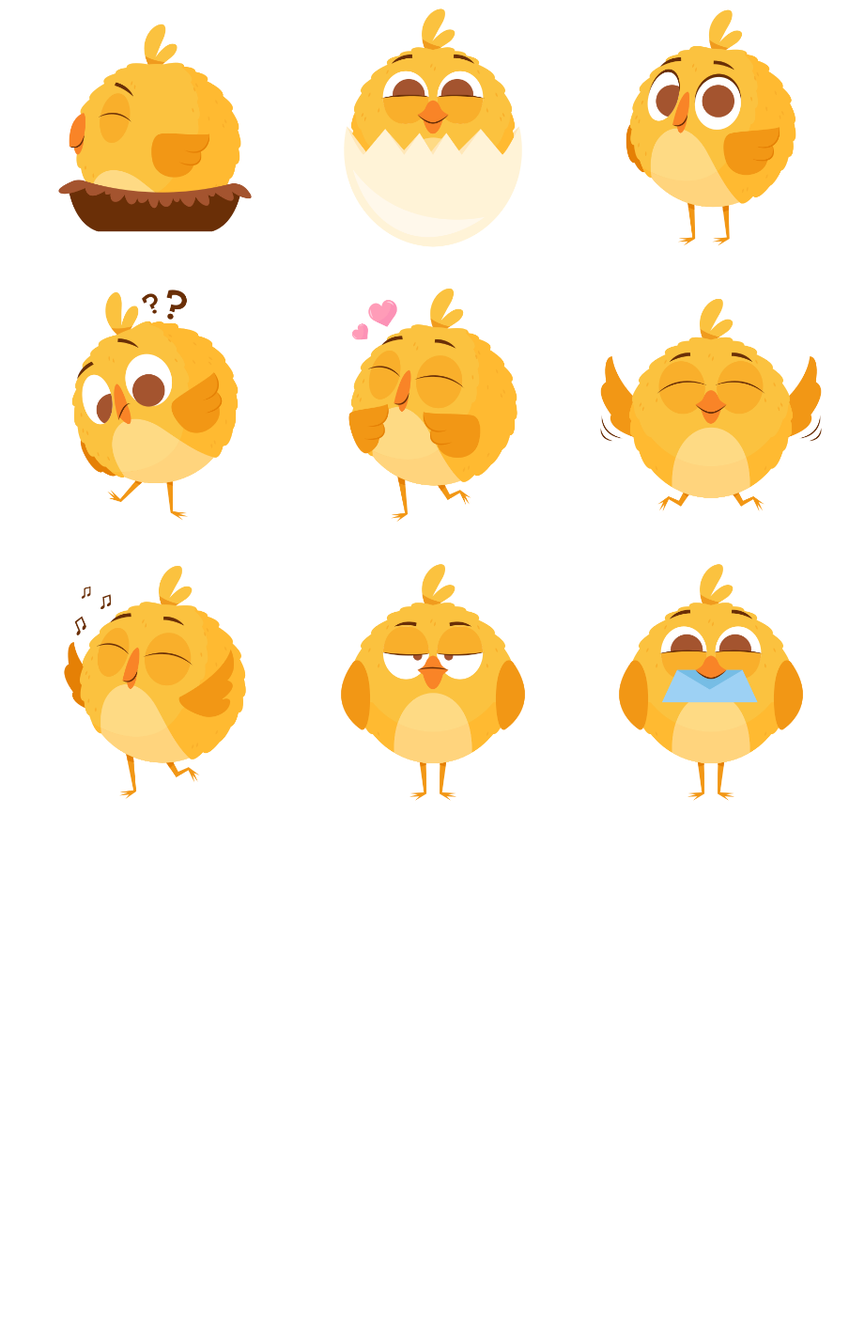
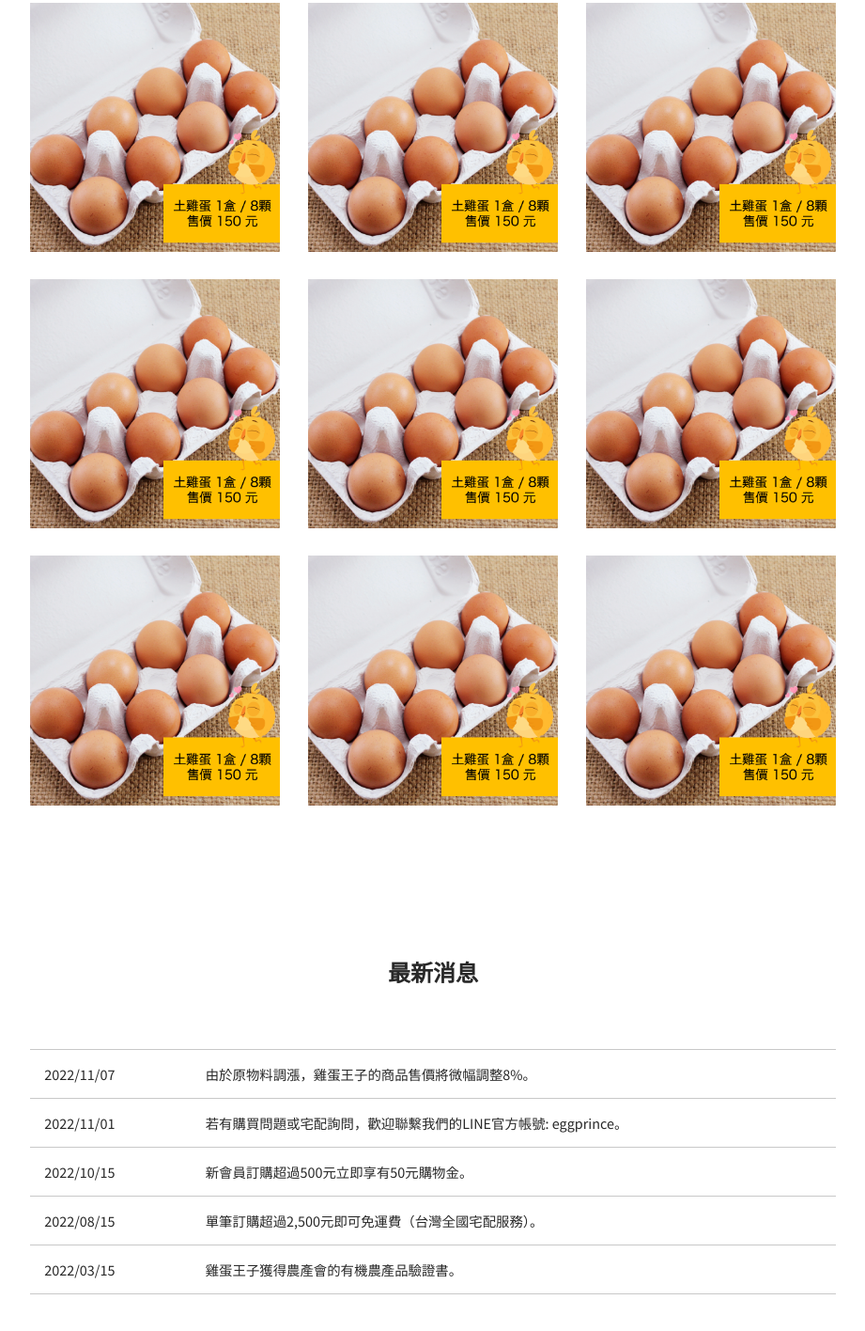
Before and after one commit to szuyuchen/HTML-CSS-company-lp-practice, a plain HTML site: page index.html in a window 1280 px wide. Shown: the part 1230-2646 px from the top of the page at 94% size, without its empty margins (179-1100 px from the left). Before the commit the page ends 2248 px from the top, so only its background shows below. Drawn offline with Linux system fonts and the light colour scheme; some packages are replaced by stand-ins of ours.

Commit message:
change intro images and add news area

```diff
--- a/index.html
+++ b/index.html
@@ -21,7 +21,7 @@
       <ul>
         <li><a href="#about">關於我們</a></li>
         <li><a href="#intro">商品介紹</a></li>
-        <li><a href="#order">訂購方式</a></li>
+        <li><a href="#news">最新消息</a></li>
         <li><a href="#contact">聯繫我們</a></li>
         <li><a href="https://www.facebook.com/" target="_blank" rel="noopener noreferrer">
             <img src="./images/fb.png" alt="facebook" class="icon">
@@ -45,7 +45,7 @@
       <li>南投雞蛋國王的第二代 - 「雞蛋王子」，國王將寶貝的雞仔們和自然有機的養蛋環境傳承雞蛋給王子，10年間在養雞場成長的王子對蛋和雞仔的了解逐漸透徹。</li>
       <li>「雞蛋王子」採自然放牧養法，因為對雞仔的居住環境因有所堅持，不同於傳統台灣蛋雞飼養採籠養式養法，雞仔們在雞蛋王子的蛋雞牧場裡有自由的空間可以移動並產下健康的蛋仔。</li>
     </ul>
-    <p>雞蛋王子細心照顧自家的雞仔們，讓它們無憂無慮的產下蛋仔並直送到您家提供安全，新鮮值得信賴的優質雞蛋。</p>
+    <p>雞蛋王子細心照顧自家的雞仔們，讓它們無憂無慮的產下蛋仔並直送到您家提供新鮮值得信賴的優質雞蛋。</p>
   </section>
 
 
@@ -53,16 +53,36 @@
   <section id="intro" class="wrapper">
     <h2 class="section-title">商品介紹</h2>
     <ul>
-      <li><img src="./images/sleep-alone.png" alt="intro-01" /></li>
-      <li><img src="./images/egg-carton.png" alt="intro-02" /></li>
-      <li><img src="./images/happy-face.png" alt="intro-03" /></li>
-      <li><img src="./images/i-dont-know.png" alt="intro-04" /></li>
-      <li><img src="./images/romantice.png" alt="intro-05" /></li>
-      <li><img src="./images/jumper.png" alt="intro-06" /></li>
-      <li><img src="./images/dancer.png" alt="intro-07" /></li>
-      <li><img src="./images/boring.png" alt="intro-08" /></li>
-      <li><img src="./images/mail.png" alt="intro-09" /></li>
+      <li><img src="./images/intro-img.png" alt="intro-01" /></li>
+      <li><img src="./images/intro-img.png" alt="intro-01" /></li>
+      <li><img src="./images/intro-img.png" alt="intro-01" /></li>
+      <li><img src="./images/intro-img.png" alt="intro-01" /></li>
+      <li><img src="./images/intro-img.png" alt="intro-01" /></li>
+      <li><img src="./images/intro-img.png" alt="intro-01" /></li>
+      <li><img src="./images/intro-img.png" alt="intro-01" /></li>
+      <li><img src="./images/intro-img.png" alt="intro-01" /></li>
+      <li><img src="./images/intro-img.png" alt="intro-01" /></li>
     </ul>
   </section>
+
+  <!-- Order -->
+  <section id="news" class="wrapper">
+    <h2 class="section-title">最新消息</h2>
+    <dl>
+      <dt>2022/11/07</dt>
+      <dd>由於原物料調漲，雞蛋王子的商品售價將微幅調整8%。</dd>
+      <dt>2022/11/01</dt>
+      <dd>若有購買問題或宅配詢問，歡迎聯繫我們的LINE官方帳號: eggprince。</dd>
+      <dt>2022/10/15</dt>
+      <dd>新會員訂購超過500元立即享有50元購物金。</dd>
+      <dt>2022/08/15</dt>
+      <dd>單筆訂購超過2,500元即可免運費（台灣全國宅配服務）。</dd>
+      <dt>2022/03/15</dt>
+      <dd>雞蛋王子獲得農產會的有機農產品驗證書。</dd>
+    </dl>
+  </section>
+
+  <!-- Contact -->
+
 </body>
 </html>
--- a/style.css
+++ b/style.css
@@ -95,8 +95,28 @@ li {
 }
 
 #intro ul li img:hover {
-  transform: scale(1.2, 1.2);
+  transform: scale(1.1, 1.1);
   opacity: 0.7;
+}
+
+/* News */
+#news dl {
+  display: flex;
+  flex-wrap: wrap;
+  border-top: 1px solid #c8c8c8;
+  margin-bottom: 20px;
+}
+
+#news dt {
+  width: 20%;
+  border-bottom: 1px solid #c8c8c8;
+  padding: 15px;
+}
+
+#news dd {
+  width: 80%;
+  border-bottom: 1px solid #c8c8c8;
+  padding: 15px;
 }
 
 /* Header  */
@@ -172,4 +192,18 @@ header li a {
     width: 100%;
   }
 
+  /* News */
+  #news dl {
+    flex-direction: column;
+  }
+
+  #news dt {
+    width: 100%;
+    border-bottom: none;
+    padding-bottom: 0;
+  }
+
+  #news dd {
+    width: 100%;
+  }
 }
```
Also changed, not shown: images/intro-img.png (added).
